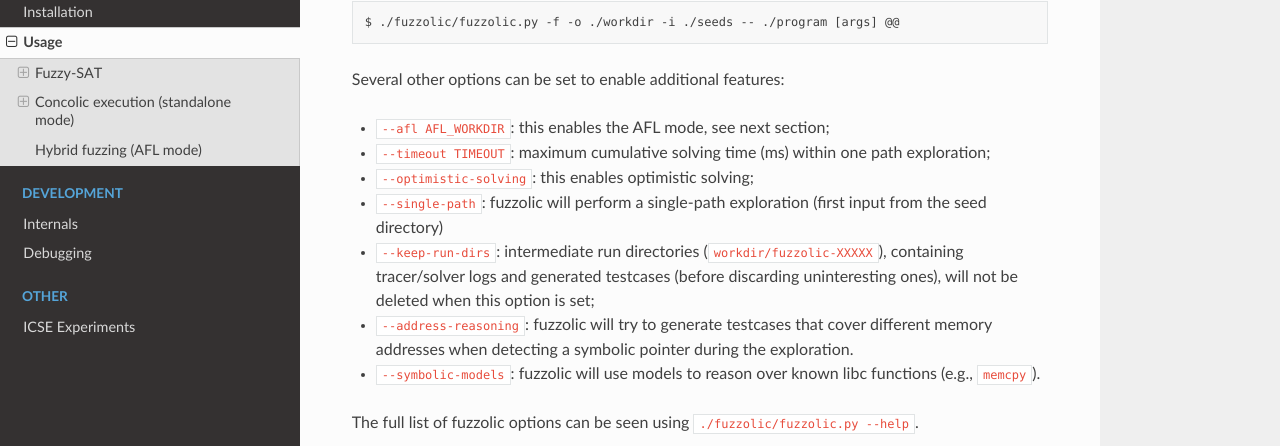
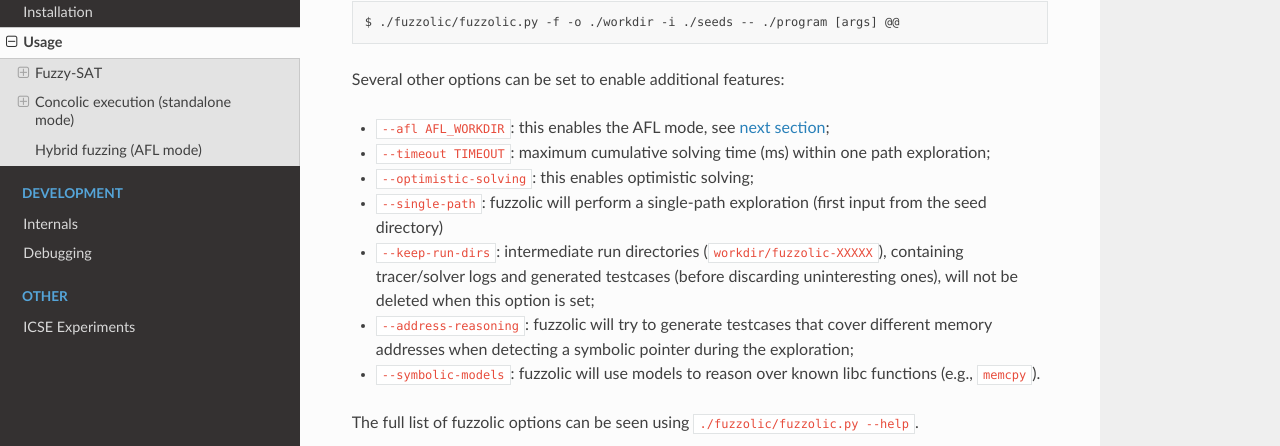
Before and after one commit to season-lab/fuzzolic, a Sphinx documentation site: the page built from docs/usage.md, in a window 1280 px wide and 900 px high, scrolled down 2057 px. Shown: the part 140-586 px from the top of the window. Built offline with Sphinx 7.4.7 and the Read the Docs theme 2.0.0, drawn with Linux system fonts in a browser that asks for light colours; part of the change alters nothing that is shown.

````diff
--- a/docs/usage.md
+++ b/docs/usage.md
@@ -87,12 +87,12 @@ By default, fuzzolic will use the SMT solver Z3. To select Fuzzy-SAT as the solv
 $ ./fuzzolic/fuzzolic.py -f -o ./workdir -i ./seeds -- ./program [args] @@
 ```
 Several other options can be set to enable additional features:
- * `--afl AFL_WORKDIR`: this enables the AFL mode, see next section;
+ * `--afl AFL_WORKDIR`: this enables the AFL mode, see [next section](#hybrid-fuzzing-afl-mode);
  * `--timeout TIMEOUT`: maximum cumulative solving time (ms) within one path exploration;
  * `--optimistic-solving`: this enables optimistic solving;
  * `--single-path`: fuzzolic will perform a single-path exploration (first input from the seed directory)
  * `--keep-run-dirs`: intermediate run directories (`workdir/fuzzolic-XXXXX`), containing tracer/solver logs and generated testcases (before discarding uninteresting ones), will not be deleted when this option is set;
- * `--address-reasoning`: fuzzolic will try to generate testcases that cover different memory addresses when detecting a symbolic pointer during the exploration.
+ * `--address-reasoning`: fuzzolic will try to generate testcases that cover different memory addresses when detecting a symbolic pointer during the exploration;
  * `--symbolic-models`: fuzzolic will use models to reason over known libc functions (e.g., `memcpy`).
 
  The full list of fuzzolic options can be seen using `./fuzzolic/fuzzolic.py --help`.
````
